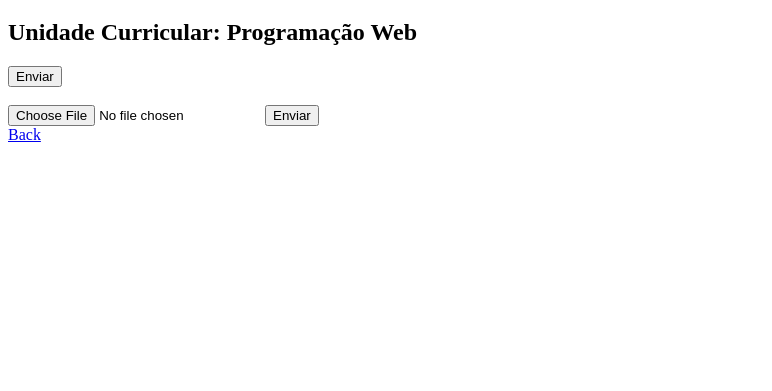
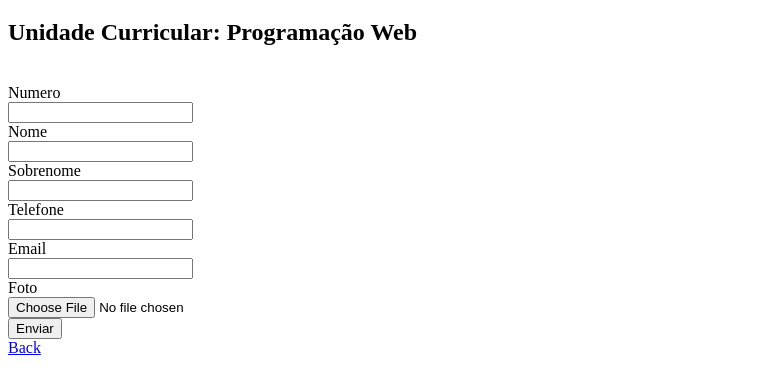
Before and after one commit to ddantas42/Uni-Webserver, a plain HTML site: page WebServer-AP3/static/novoAluno.html in a window 1280 px wide. Shown: the part 61-452 px from the top of the page, without its empty margins (0-772 px from the left). Drawn offline with Linux system fonts and the light colour scheme.

Commit message:
new group template

```diff
--- a/WebServer-AP3/static/novoAluno.html
+++ b/WebServer-AP3/static/novoAluno.html
@@ -9,16 +9,39 @@
 
 		<h2>Unidade Curricular: Programação Web</h2>
 
-		<form enctype="multipart/form-data" action="/addAluno" method="POST" >
-
-			<input type="submit" value="Enviar">
-		</form>
-
 		<br>
 
 		<form enctype="multipart/form-data" action="/addAluno" method="POST" >
 
-			<input type="file" name="imageProfile" size="64">
+			<span> Numero </span>
+			<br>
+			<input type="text" name="numero" required minlength="1" >
+			<br>
+
+			<span> Nome </span>
+			<br>
+			<input type="text" name="nome" required minlength="1">
+			<br>
+
+			<span> Sobrenome </span>
+			<br>
+			<input type="text" name="sobrenome" required minlength="1">
+			<br>
+
+			<span> Telefone </span>
+			<br>
+			<input type="text" name="telefone" required minlength="1">
+			<br>
+
+			<span> Email </span>
+			<br>
+			<input type="text" name="email" required minlength="1">
+			<br>
+
+			<span> Foto </span>
+			<br>
+			<input type="file" name="foto_perfil" size="64">
+			<br>
 
 			<input type="submit" value="Enviar">
 		</form>
```
Also changed, not shown: 1 other file.
